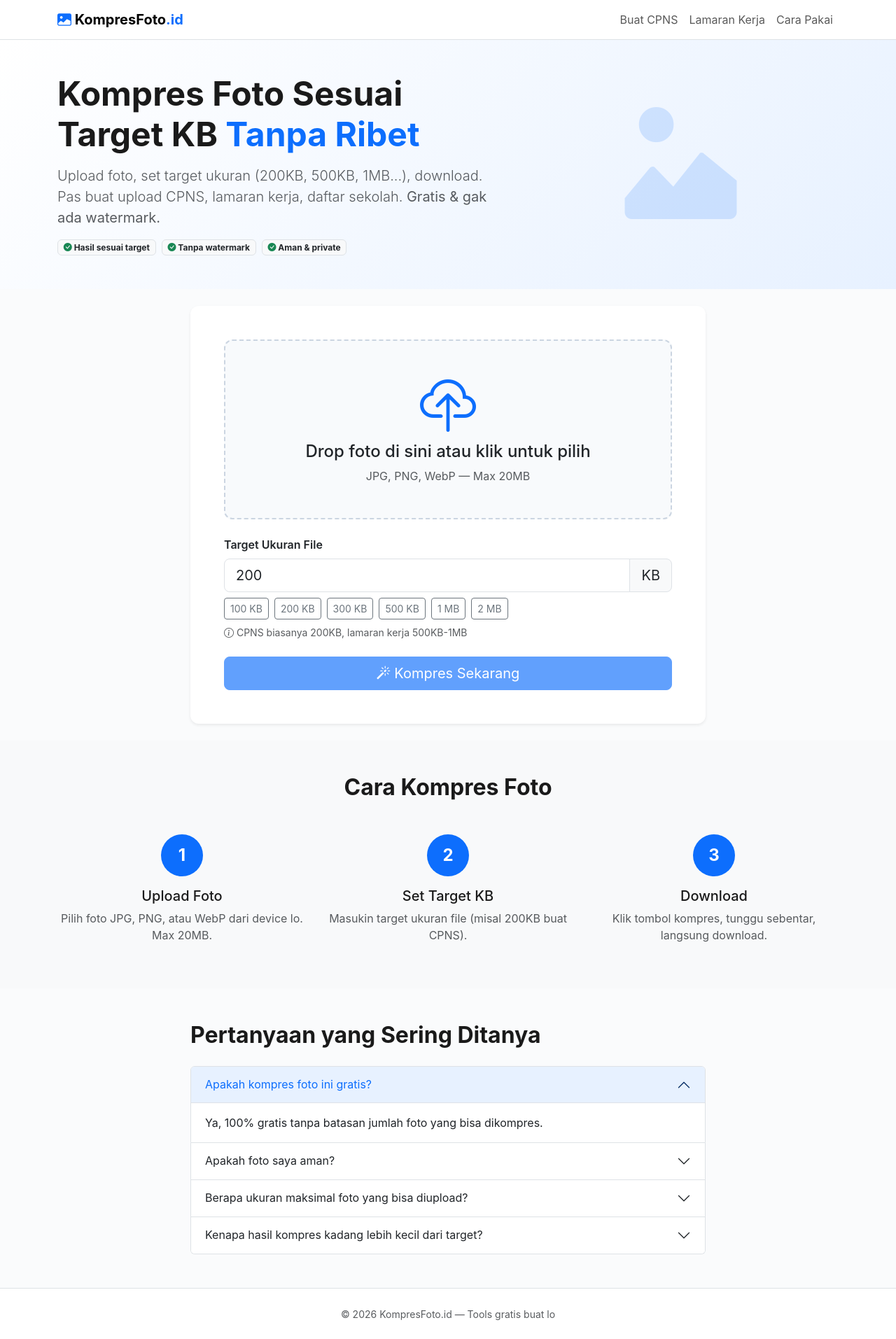
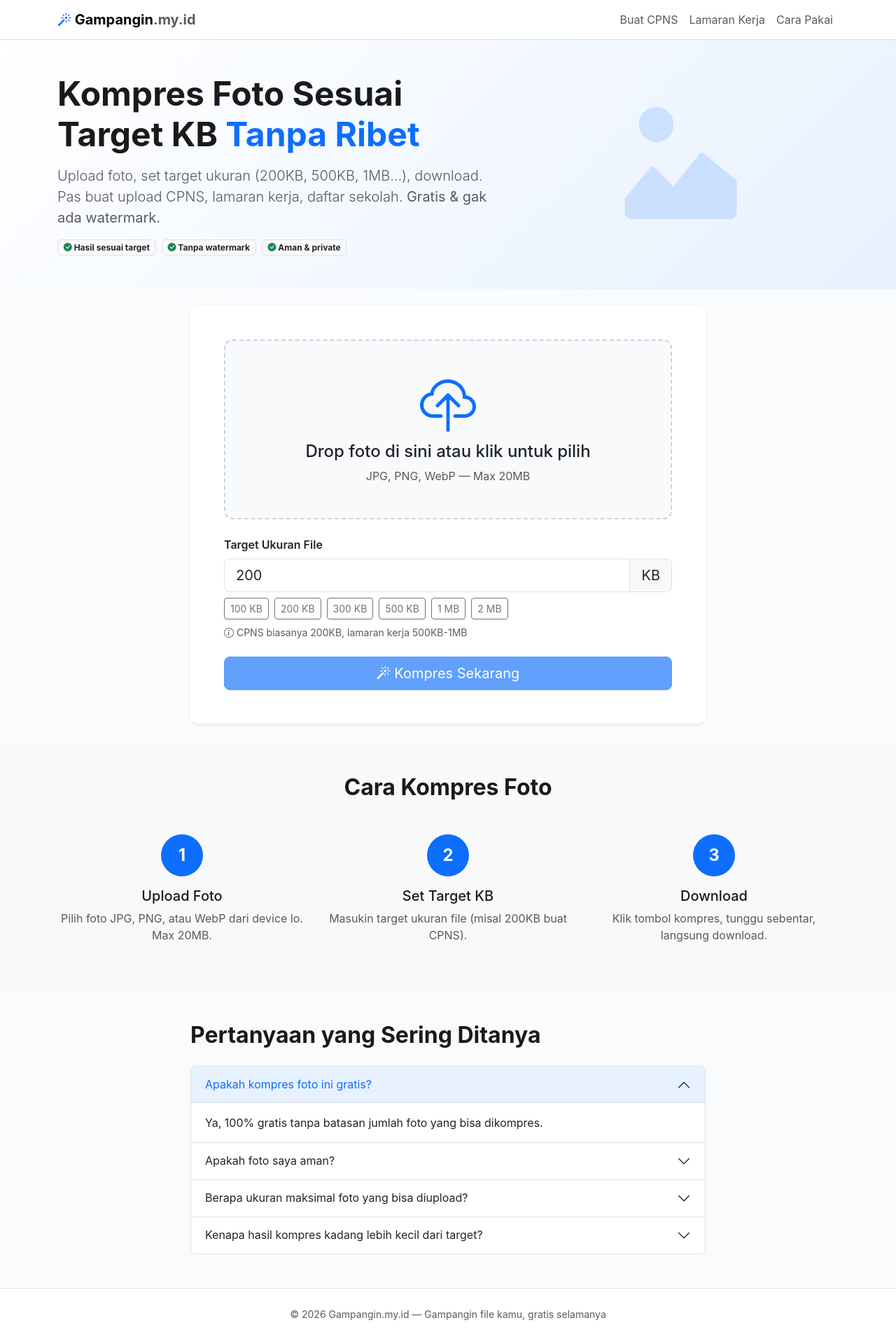
Before and after one commit to Aris0506/kompresfoto, a Flask app: page / in a window 1280 px wide. Shown: the whole page at 70% size. Run offline with Flask 3, Linux system fonts and the light colour scheme; some libraries are stand-ins or nearby versions.

Commit message:
Update branding ke Gampangin

```diff
--- a/templates/index.html
+++ b/templates/index.html
@@ -3,7 +3,7 @@
 <head>
     <meta charset="UTF-8">
     <meta name="viewport" content="width=device-width, initial-scale=1.0">
-    <title>KompresFoto.id - Kompres Foto Sesuai Target KB | Buat CPNS, Lamaran Kerja</title>
+    <title>Gampangin - Kompres Foto Sesuai Target KB | Buat CPNS & Lamaran Kerja</title>
     <meta name="description" content="Kompres foto JPG/PNG sesuai target ukuran KB. Cocok buat upload CPNS, lamaran kerja, daftar sekolah. Gratis, tanpa watermark, hasil sesuai target.">
     <meta name="keywords" content="kompres foto, kompres foto online, kompres foto cpns, kompres foto 200kb, kompres foto lamaran kerja">
 
@@ -19,7 +19,7 @@
     <nav class="navbar navbar-expand-lg navbar-light bg-white border-bottom sticky-top">
         <div class="container">
             <a class="navbar-brand fw-bold" href="/">
-                <i class="bi bi-image-fill text-primary"></i> KompresFoto<span class="text-primary">.id</span>
+                <i class="bi bi-magic text-primary"></i> Gampangin<span class="text-muted">.my.id</span>
             </a>
             <button class="navbar-toggler" type="button" data-bs-toggle="collapse" data-bs-target="#navMain">
                 <span class="navbar-toggler-icon"></span>
@@ -238,7 +238,7 @@
     <!-- Footer -->
     <footer class="py-4 border-top bg-white">
         <div class="container text-center text-muted">
-            <small>© 2026 KompresFoto.id — Tools gratis buat lo</small>
+            <small>© 2026 Gampangin.my.id — Gampangin file kamu, gratis selamanya</small>
         </div>
     </footer>
 
```
